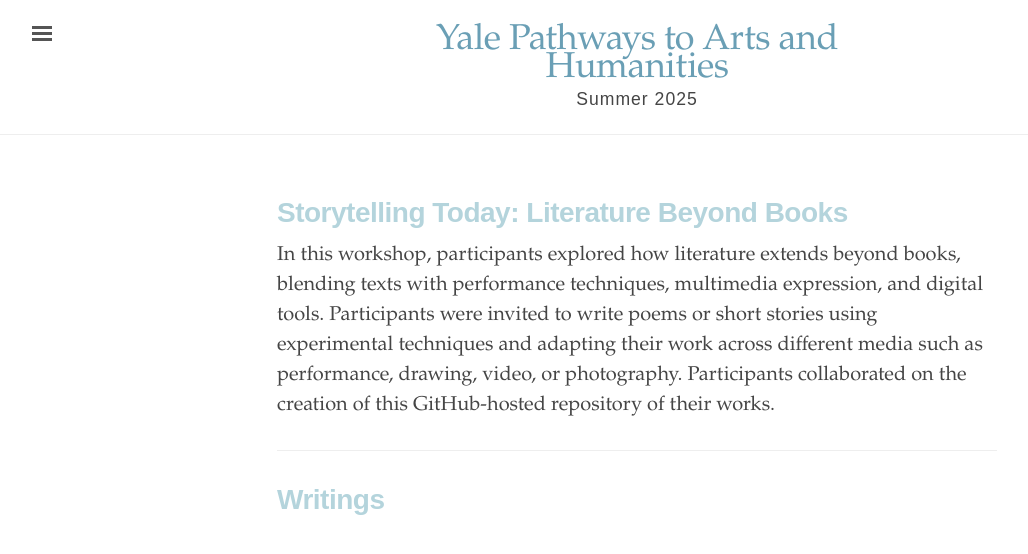
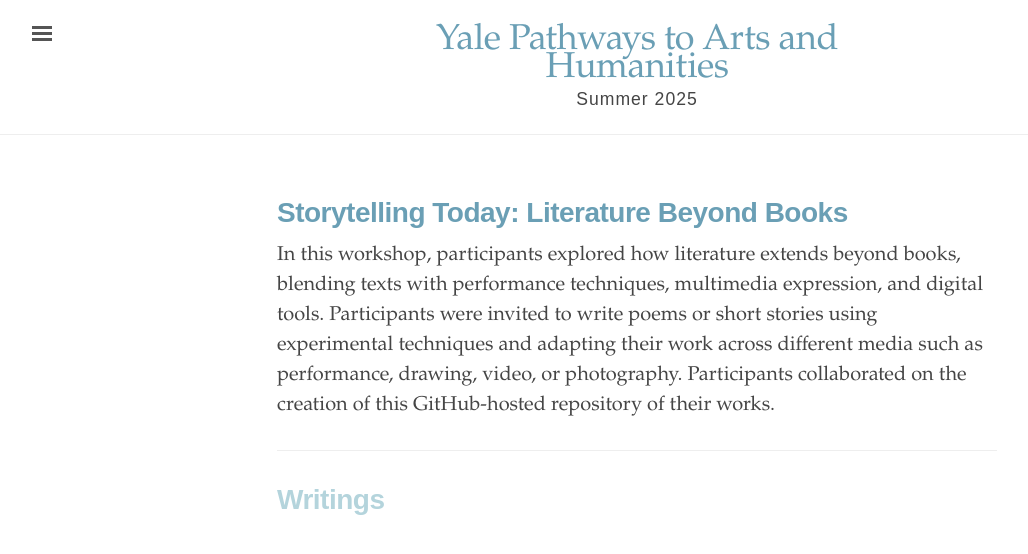
Before and after one commit to ypah-s25/storytelling, a Jekyll site: the page built from index.html, in a window 1280 px wide. Shown: the top 554 px of the page, without its empty margins (3-1031 px from the left). Built offline with Jekyll 4.4.1, drawn with Linux system fonts in a browser that asks for light colours.

Commit message:
Update index.html

```diff
--- a/index.html
+++ b/index.html
@@ -7,7 +7,7 @@
   <title>Yale Pathways to Arts and Humanities</title>
 </head>
 <div class="introduction">
-  <h1 style="font-weight: bold; color: #b4d4dc;">Storytelling Today: Literature Beyond Books</h1>
+  <h1 style="font-weight: bold; color: #6a9fb5;">Storytelling Today: Literature Beyond Books</h1>
 <body>
 <p>
 In this workshop, participants explored how literature extends beyond books, blending texts with performance techniques, multimedia expression, and digital tools. Participants were invited to write poems or short stories using experimental techniques and adapting their work across different media such as performance, drawing, video, or photography. Participants collaborated on the creation of this GitHub-hosted repository of their works.
```
